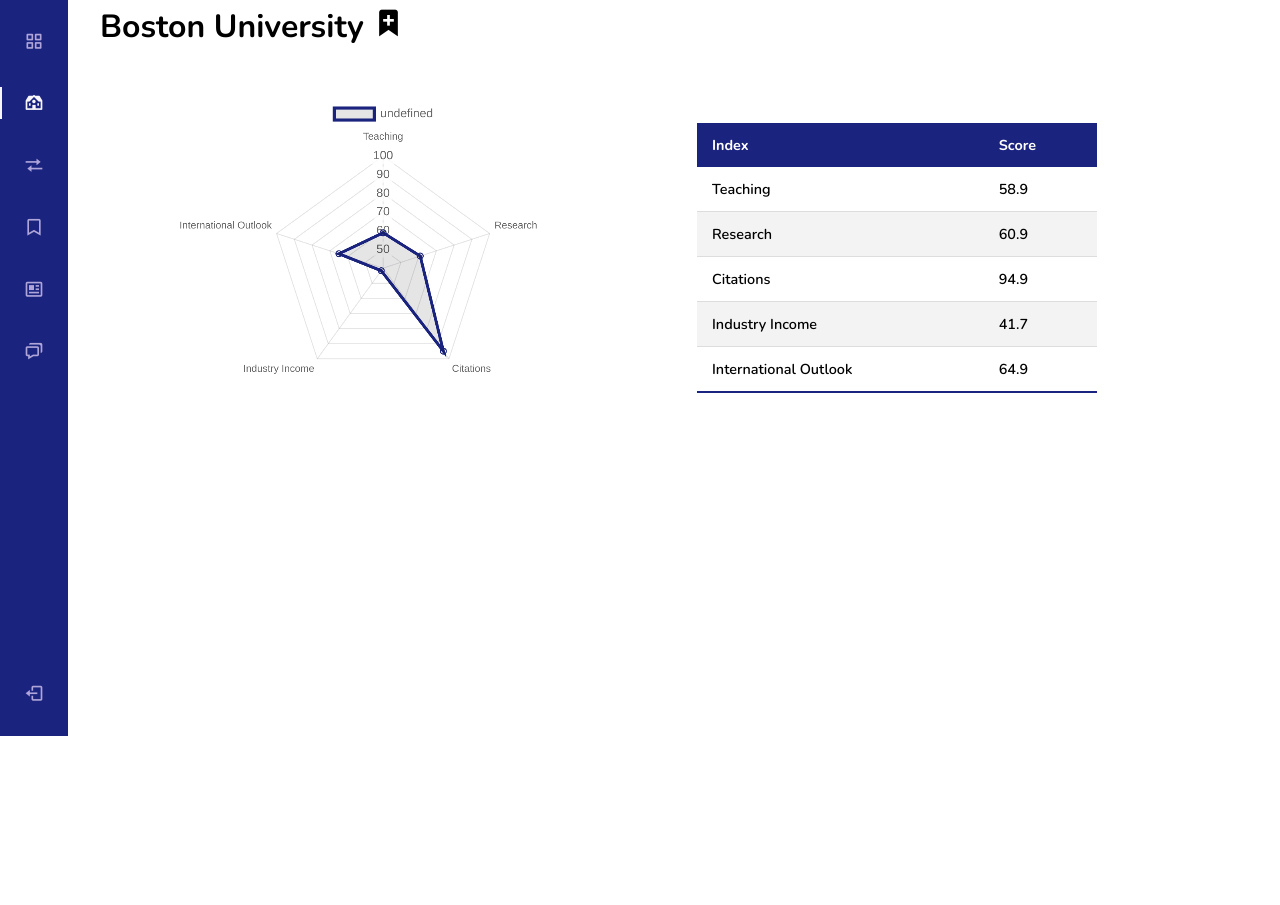
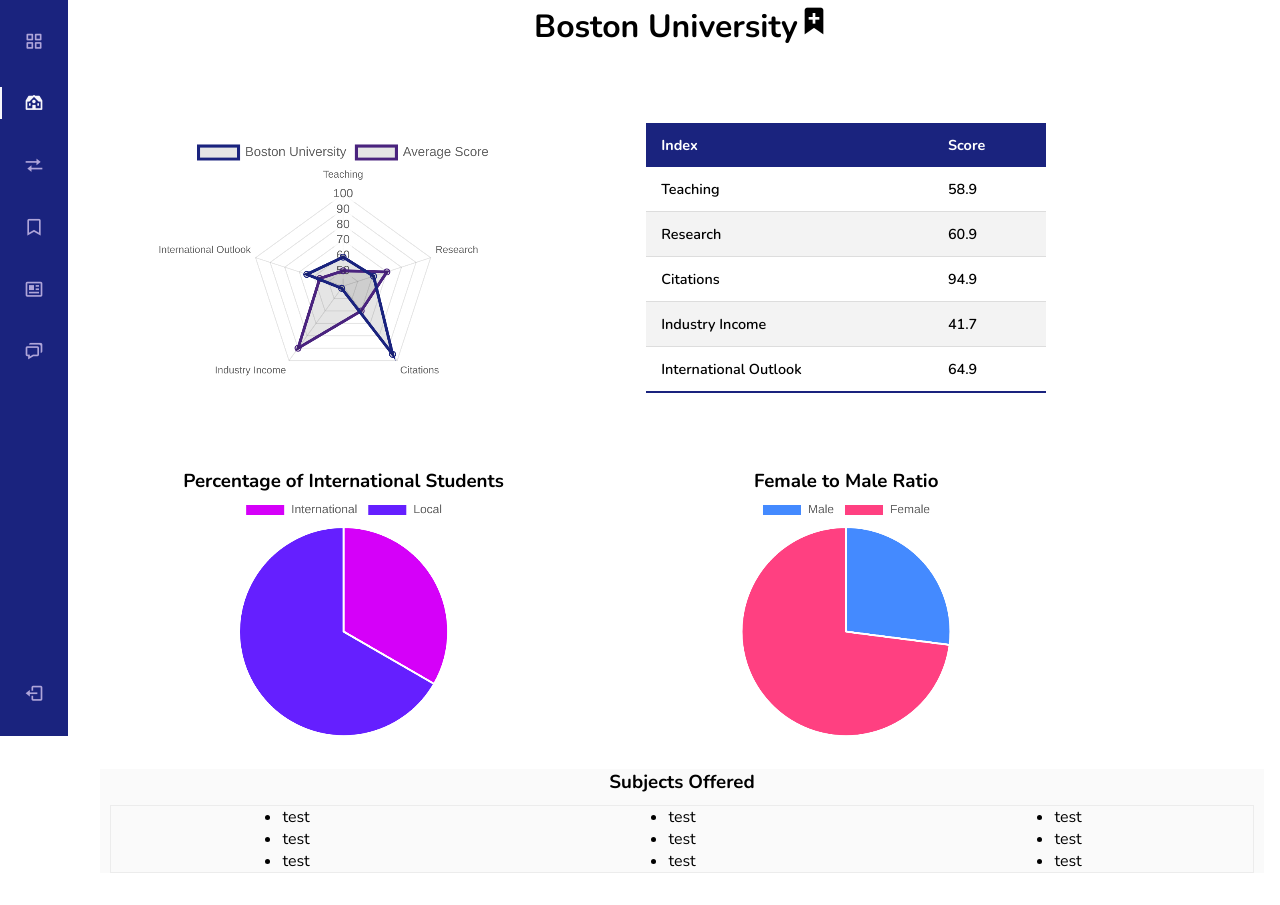
Before and after one commit to micahabanschick/College-Finder, a Django app: a page that uses college_finder_app/components/templates/universities/university-detail.html in a window 1280 px wide. Shown: the part 64-969 px from the top of the page. Before the commit the page ends 800 px from the top, so only its background shows below. Run offline with Django 3.2, Linux system fonts and the light colour scheme; a user stored in the database is signed in; data comes from the database, SQL or seed files in the repository; both versions use the stored data as it was after the commit; parts of the project's set-up code (start-up, migrations or seed data) failed here and were passed over; some libraries are stand-ins or nearby versions.

Commit message:
added pie charts

```diff
--- a/college_finder_app/components/static/css/dashboard/dashboard.css
+++ b/college_finder_app/components/static/css/dashboard/dashboard.css
@@ -6,7 +6,6 @@
 }
 
 .container {
-    grid-area: main;
     background: #fafafa;
 }
 
--- a/college_finder_app/components/static/css/styles.css
+++ b/college_finder_app/components/static/css/styles.css
@@ -40,6 +40,11 @@
 
 main {
     padding-top: 0.3rem;
+}
+
+.center {
+    display: flex;
+    justify-content: center;
 }
 
 /*===== HEADER =====*/
--- a/college_finder_app/components/static/css/universities/university-detail.css
+++ b/college_finder_app/components/static/css/universities/university-detail.css
@@ -5,15 +5,13 @@
     --white-color: #F7F6FB;
 }
 
-.container {
-    grid-area: main;
-}
-
 .top, .bottom {
     display: grid;
     grid-template-columns: 1fr 1fr;
-    gap: 30px;
+    gap: 1rem;
     margin-top: 50px;
+    align-items: center;
+    max-width: 85%;
 }
 
 /* Table Styles */
@@ -25,30 +23,59 @@
     min-width: 400px;
 }
 
-.styled-table thead tr {
+thead tr {
     background-color: var(--first-color);
     color: #ffffff;
     font-weight: 800;
     text-align: left;
 }
 
-.styled-table th, .styled-table td {
+th, td {
     padding: 12px 15px;
 }
 
-.styled-table tbody tr {
-    border-bottom: 1px solid #dddddd;
+tbody tr {
+    border-bottom: thin solid #dddddd;
     font-weight: 600;
 }
 
-.styled-table tbody tr:nth-of-type(even) {
+tbody tr:nth-of-type(even) {
     background-color: #f3f3f3;
 }
 
-.styled-table tbody tr:last-of-type {
+tbody tr:last-of-type {
     border-bottom: 2px solid var(--first-color);
 }
 
-.styled-table tbody tr:hover {
+tbody tr:hover {
     color: var(--first-color);
 }
+
+.subjects {
+    margin: 2em 0;
+    background: #fafafa;
+}
+
+.subject-list {
+    margin: 10px;
+    display: grid;
+    grid-template-columns: 1fr 1fr 1fr;
+    gap: 1rem;
+    border: thin solid #ececec;
+    display: flex;
+    justify-content: space-around;
+}
+
+@media only screen and (max-width: 655px) {
+    .top, .bottom {
+        grid-template-columns: 1fr;
+        margin-top: 30px;
+    }
+    .styled-table {
+        min-width: 200px;
+    }
+    subject-list {
+        display: grid;
+        grid-template-columns: 1fr;
+    }
+}
--- a/college_finder_app/components/templates/universities/university-detail.html
+++ b/college_finder_app/components/templates/universities/university-detail.html
@@ -5,14 +5,14 @@
 {% endblock extracss %}
 
 {% block content %}
-<h1>{{ university.name }} <i class='bx bxs-bookmark-plus'></i></h1>
+<h1 class="center">{{ university.name }} <i class='bx bxs-bookmark-plus'></i></h1>
 
 <div class="container">
     <div class="top">
         <div class="radar">
             <canvas id="radar"></canvas>
         </div>
-        <div class="table">
+        <div class="table center">
             <table class="styled-table">
                 <thead>
                     <tr>
@@ -33,8 +33,44 @@
     </div>
 
     <div class="bottom">
+        <div class="pie1">
+            <h3 class="center">Percentage of International Students</h3>
+            <canvas id="pie1"></canvas>
+        </div>
+        <div class="pie2">
+            <h3 class="center">Female to Male Ratio</h3>
+            <canvas id="pie2"></canvas>
+        </div>
+    </div>
 
+
+    <div class="subjects">
+        <h3 class="center">Subjects Offered</h3>
+        <div class="subject-list">
+            <div class="row1">
+                <ul>
+                    <li>test</li>
+                    <li>test</li>
+                    <li>test</li>
+                </ul>
+            </div>
+            <div class="row2">
+                <ul>
+                    <li>test</li>
+                    <li>test</li>
+                    <li>test</li>
+                </ul>
+            </div>
+            <div class="row3">
+                <ul>
+                    <li>test</li>
+                    <li>test</li>
+                    <li>test</li>
+                </ul>
+            </div>
+        </div>
     </div>
+
 </div>
 
 {% endblock content %}
@@ -47,23 +83,81 @@
 
 <script>
     $(document).ready(function() {
-        var ctx=document.getElementById('radar').getContext('2d');
-        var chart=new Chart(ctx, {
+        Chart.defaults.global.defaultFontSize=12;
+        // Radar Chart Start
+        var radarCtx=document.getElementById('radar').getContext('2d');
+        var radarChart=new Chart(radarCtx, {
             type: 'radar',
             data: {
                 labels: [{% for label in labels%}'{{label}}',{%endfor%}],
         datasets: [{
+            label: '{{ university.name }}',
             borderColor: '#1a237e',
             data: [{% for score in data%}'{{score}}', {%endfor%}]
-                }]
+                },
+        {
+            label: 'Average Score',
+            borderColor: '#4a237e',
+            data: [50, 70, 60, 90, 56]
+        }
+            ]
             },
 
         // Configuration options go here
         options: {
-        devicePixelRatio: 2.5
+        devicePixelRatio: 2.5,
+        "legend": {
+            display: true,
+            labels: {
+                fontSize: 13,
+            }
+
+        },
     }
         });
+    // Radar Chart
+
+    // Pie Chart 1 Start
+    var pieCtx_1=document.getElementById('pie1');
+    var myPieChart_1=new Chart(pieCtx_1, {
+        type: 'pie',
+        data: {
+            labels: ['International', 'Local'],
+            datasets: [{
+                data: [5, 10],
+                backgroundColor: ['#d500f9', '#651fff'],
+                hoverBorderWidth: 1.1,
+            }]
+        },
+        options: {
+            devicePixelRatio: 2.5,
+            borderWidth: 4,
+            hoverBorderWidth: 0,
+        }
     });
+    // Pie Chart 1 End
+
+    // Pie Chart 2 Start
+    var pieCtx_2=document.getElementById('pie2');
+    var myPieChart_2=new Chart(pieCtx_2, {
+        type: 'pie',
+        data: {
+            labels: ['Male', 'Female'],
+            datasets: [{
+                data: [10, 27],
+                backgroundColor: ['#448aff', '#ff4081']
+            }]
+        },
+        options: {
+            devicePixelRatio: 2.5,
+            borderWidth: 4,
+            hoverBorderWidth: 0,
+        }
+    });
+    // Pie Chart 2 End
+
+    });
+
 </script>
 
 <script>
--- a/college_finder_app/universities/views.py
+++ b/college_finder_app/universities/views.py
@@ -38,8 +38,10 @@
               'Citations', 'Industry Income', 'International Outlook']
     data = [float(university.scores_teaching),
             float(university.scores_research), float(university.scores_citations), float(university.scores_industry_income), float(university.scores_international_outlook)]
+    info = zip(labels, data)
 
-    info = zip(labels, data)
+    intl_stds = university.stats_pc_intl_students.replace("%", "")
+    subjects = university.subjects_offered
 
     return render(request, 'universities/university-detail.html', context={
         'title': university.name,
@@ -47,4 +49,6 @@
         'labels': labels,
         'data': data,
         'info': info,
+        'subjects': subjects,
+        'intl_stds': int(intl_stds),
     })
```
Also changed, not shown: college_finder_app/db.sqlite3.
